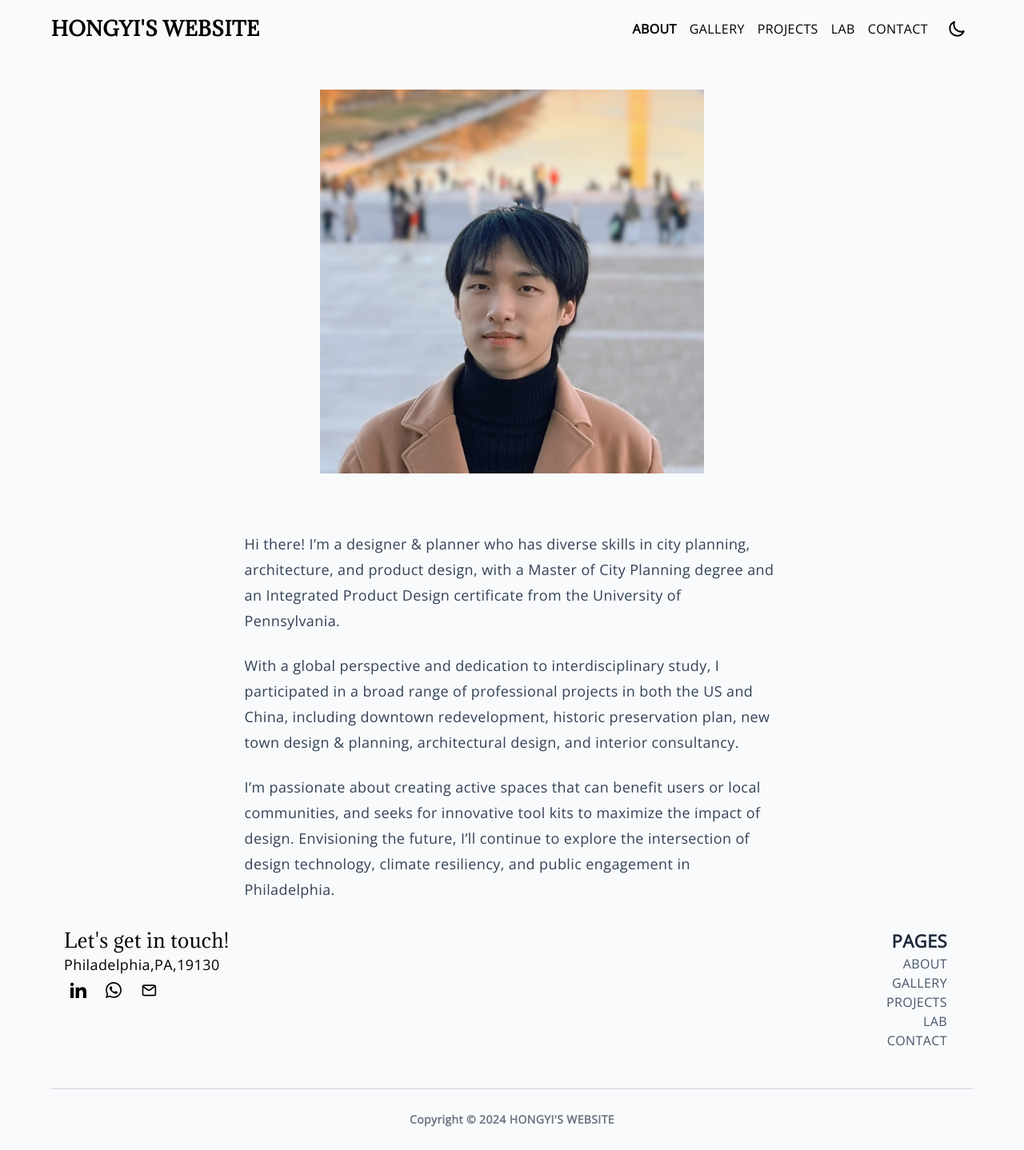
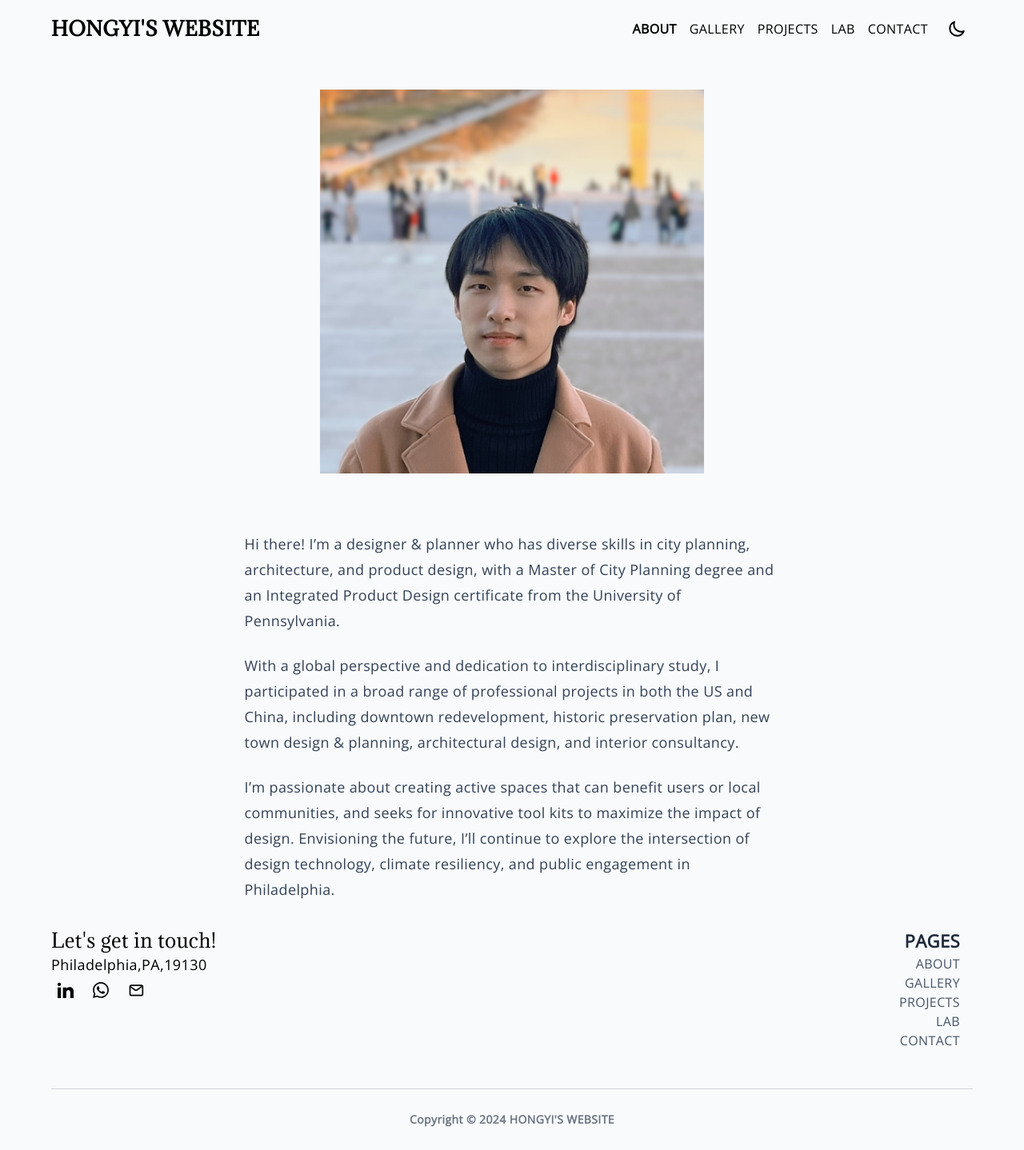
Before and after one commit to hongyili-hl/hongyili-hl.github.io, a Jekyll site: the page built from about.md, in a window 1280 px wide. Shown: the whole page at 80% size. Built offline with Jekyll 4.4.1, drawn with Linux system fonts in a browser that asks for light colours.

Commit message:
Update footer.html

```diff
--- a/_includes/footer.html
+++ b/_includes/footer.html
@@ -3,7 +3,7 @@
 <footer class="relative pt-12 pb-6">
   <div class="container mx-auto">
     <div class="flex flex-wrap text-left lg:text-left">
-      <div class="w-full lg:w-6/12 px-4">
+      <div class="w-full lg:w-6/12">
         <h5 class="text-2xl fonat-semibold">{{ site.data[site.lang].footer.title | default: "Let's get in touch!" |
           localize}}</h5>
         <span class="text-lg dark:text-slate-300 my-4">
@@ -11,7 +11,7 @@
         </span>
         {% include social.html %}
       </div>
-      <div class="w-full lg:w-6/12 px-4">
+      <div class="w-full lg:w-6/12">
         <div class="flex flex-wrap text-right mb-6">
           <div class="w-full lg:w-4/12 px-4 ml-auto">
             <span class="block uppercase text-slate-800 dark:text-slate-200 font-semibold mb-3" style="font-size: 22px">{{
```
